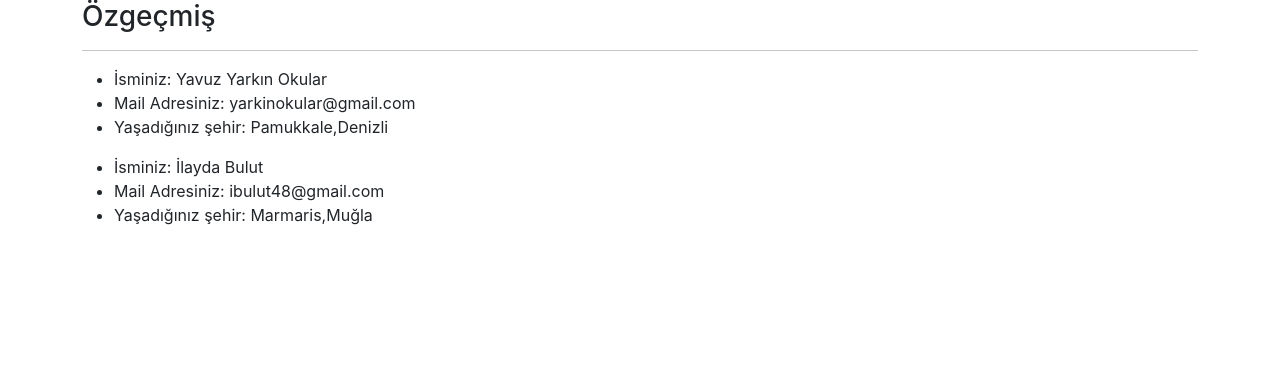
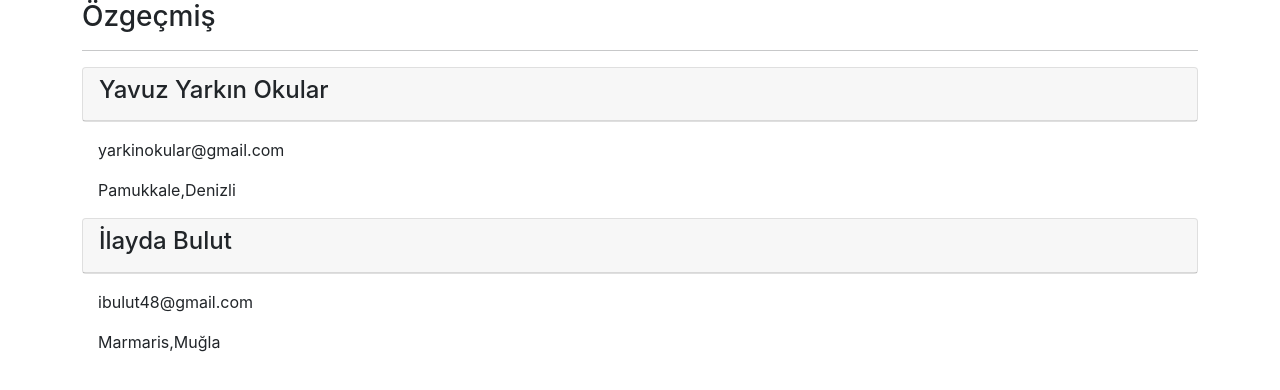
Before and after one commit to yavuzyarkinokular/react-tutorial, a React (Create React App) app in the folder reactapp/: page / in a window 1280 px wide. Shown: the top 390 px of the page. Built offline with nearby package versions, Linux system fonts and the light colour scheme.

Commit message:
turn to card style

```diff
--- a/reactapp/src/components/user.js
+++ b/reactapp/src/components/user.js
@@ -12,11 +12,15 @@ class User extends Component {
 
     return (
       <div>
-        <ul>
-          <li>İsminiz: {name}</li>
-          <li>Mail Adresiniz: {mail}</li>
-          <li>Yaşadığınız şehir: {location} </li>
-        </ul>
+        <div className="card">
+          <div className="card-header d-flex justify-content-between">
+            <h4 className="d-inline"> {name}</h4>
+          </div>
+        </div>
+        <div className="card-body">
+          <p className="card-text">{mail} </p>
+          <p className="card-text">{location} </p>
+        </div>
       </div>
     );
   }
```
